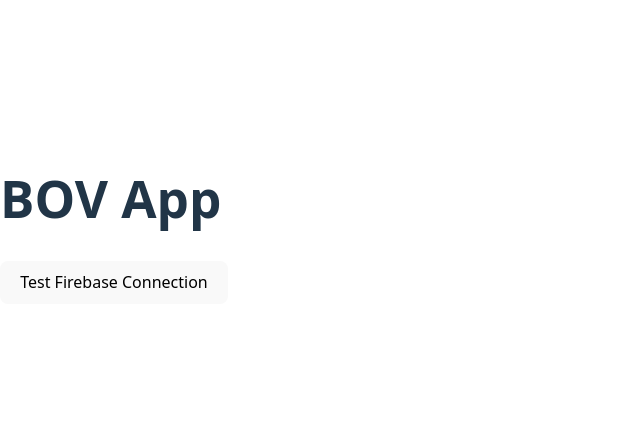
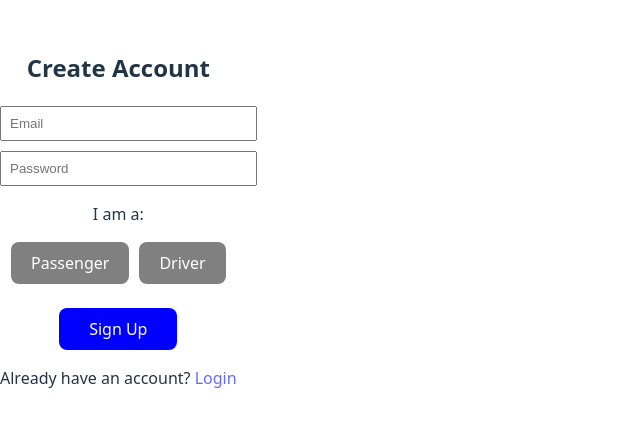
Before and after one commit to aayushkumarrai/bov-app, a React (Vite) app: page /signup in a window 1280 px wide. Shown: the part 180-606 px from the top of the page, without its empty margins (0-640 px from the left). Built offline with nearby package versions, Linux system fonts and the light colour scheme.

Commit message:
Day 2 - Login and Signup with role selection

```diff
--- a/package.json
+++ b/package.json
@@ -11,7 +11,8 @@
   },
   "dependencies": {
     "react": "^19.2.0",
-    "react-dom": "^19.2.0"
+    "react-dom": "^19.2.0",
+    "react-router-dom": "^7.13.1"
   },
   "devDependencies": {
     "@eslint/js": "^9.39.1",
--- a/src/App.jsx
+++ b/src/App.jsx
@@ -1,24 +1,18 @@
-import { db } from "./firebase";
-import { collection, addDoc } from "firebase/firestore";
+import { BrowserRouter, Routes, Route, Navigate } from "react-router-dom";
+import Login from "./Login";
+import Signup from "./Signup";
 
 function App() {
-  const testFirebase = async () => {
-    try {
-      await addDoc(collection(db, "test"), {
-        message: "Firebase is connected!",
-        time: new Date()
-      });
-      alert("✅ Firebase connected! Check Firestore console.");
-    } catch (e) {
-      alert("❌ Error: " + e.message);
-    }
-  };
-
   return (
-    <div>
-      <h1>BOV App</h1>
-      <button onClick={testFirebase}>Test Firebase Connection</button>
-    </div>
+    <BrowserRouter>
+      <Routes>
+        <Route path="/" element={<Navigate to="/signup" />} />
+        <Route path="/signup" element={<Signup />} />
+        <Route path="/login" element={<Login />} />
+        <Route path="/passenger" element={<h1>Passenger Dashboard - Coming Soon</h1>} />
+        <Route path="/driver" element={<h1>Driver Dashboard - Coming Soon</h1>} />
+      </Routes>
+    </BrowserRouter>
   );
 }
 
--- /dev/null
+++ b/src/Login.jsx
@@ -0,0 +1,55 @@
+import { useState } from "react";
+import { auth, db } from "./firebase";
+import { signInWithEmailAndPassword } from "firebase/auth";
+import { doc, getDoc } from "firebase/firestore";
+import { useNavigate, Link } from "react-router-dom";
+
+function Login() {
+  const [email, setEmail] = useState("");
+  const [password, setPassword] = useState("");
+  const [error, setError] = useState("");
+  const navigate = useNavigate();
+
+  const handleLogin = async () => {
+    try {
+      const userCredential = await signInWithEmailAndPassword(auth, email, password);
+      const user = userCredential.user;
+      const userDoc = await getDoc(doc(db, "users", user.uid));
+      const role = userDoc.data().role;
+      if (role === "passenger") navigate("/passenger");
+      else navigate("/driver");
+    } catch (e) {
+      setError(e.message);
+    }
+  };
+
+  return (
+    <div style={{ maxWidth: "400px", margin: "100px auto", textAlign: "center" }}>
+      <h2>Login</h2>
+      <input
+        type="email"
+        placeholder="Email"
+        value={email}
+        onChange={e => setEmail(e.target.value)}
+        style={{ display: "block", width: "100%", marginBottom: "10px", padding: "8px" }}
+      />
+      <input
+        type="password"
+        placeholder="Password"
+        value={password}
+        onChange={e => setPassword(e.target.value)}
+        style={{ display: "block", width: "100%", marginBottom: "10px", padding: "8px" }}
+      />
+      {error && <p style={{ color: "red" }}>{error}</p>}
+      <button
+        onClick={handleLogin}
+        style={{ padding: "10px 30px", background: "blue", color: "white", border: "none", cursor: "pointer" }}
+      >
+        Login
+      </button>
+      <p>Don't have an account? <Link to="/signup">Sign Up</Link></p>
+    </div>
+  );
+}
+
+export default Login;
--- /dev/null
+++ b/src/Signup.jsx
@@ -0,0 +1,76 @@
+import { useState } from "react";
+import { auth, db } from "./firebase";
+import { createUserWithEmailAndPassword } from "firebase/auth";
+import { doc, setDoc } from "firebase/firestore";
+import { useNavigate, Link } from "react-router-dom";
+
+function Signup() {
+  const [email, setEmail] = useState("");
+  const [password, setPassword] = useState("");
+  const [role, setRole] = useState("");
+  const [error, setError] = useState("");
+  const navigate = useNavigate();
+
+  const handleSignup = async () => {
+    if (!role) {
+      setError("Please select a role.");
+      return;
+    }
+    try {
+      const userCredential = await createUserWithEmailAndPassword(auth, email, password);
+      const user = userCredential.user;
+      await setDoc(doc(db, "users", user.uid), {
+        email: user.email,
+        role: role
+      });
+      if (role === "passenger") navigate("/passenger");
+      else navigate("/driver");
+    } catch (e) {
+      setError(e.message);
+    }
+  };
+
+  return (
+    <div style={{ maxWidth: "400px", margin: "100px auto", textAlign: "center" }}>
+      <h2>Create Account</h2>
+      <input
+        type="email"
+        placeholder="Email"
+        value={email}
+        onChange={e => setEmail(e.target.value)}
+        style={{ display: "block", width: "100%", marginBottom: "10px", padding: "8px" }}
+      />
+      <input
+        type="password"
+        placeholder="Password"
+        value={password}
+        onChange={e => setPassword(e.target.value)}
+        style={{ display: "block", width: "100%", marginBottom: "10px", padding: "8px" }}
+      />
+      <p>I am a:</p>
+      <button
+        onClick={() => setRole("passenger")}
+        style={{ marginRight: "10px", padding: "10px 20px", background: role === "passenger" ? "green" : "gray", color: "white", border: "none", cursor: "pointer" }}
+      >
+        Passenger
+      </button>
+      <button
+        onClick={() => setRole("driver")}
+        style={{ padding: "10px 20px", background: role === "driver" ? "green" : "gray", color: "white", border: "none", cursor: "pointer" }}
+      >
+        Driver
+      </button>
+      {error && <p style={{ color: "red", marginTop: "10px" }}>{error}</p>}
+      <br /><br />
+      <button
+        onClick={handleSignup}
+        style={{ padding: "10px 30px", background: "blue", color: "white", border: "none", cursor: "pointer" }}
+      >
+        Sign Up
+      </button>
+      <p>Already have an account? <Link to="/login">Login</Link></p>
+    </div>
+  );
+}
+
+export default Signup;
```
Also changed, not shown: 1 other file (tests, documents, lock files or other folders).
